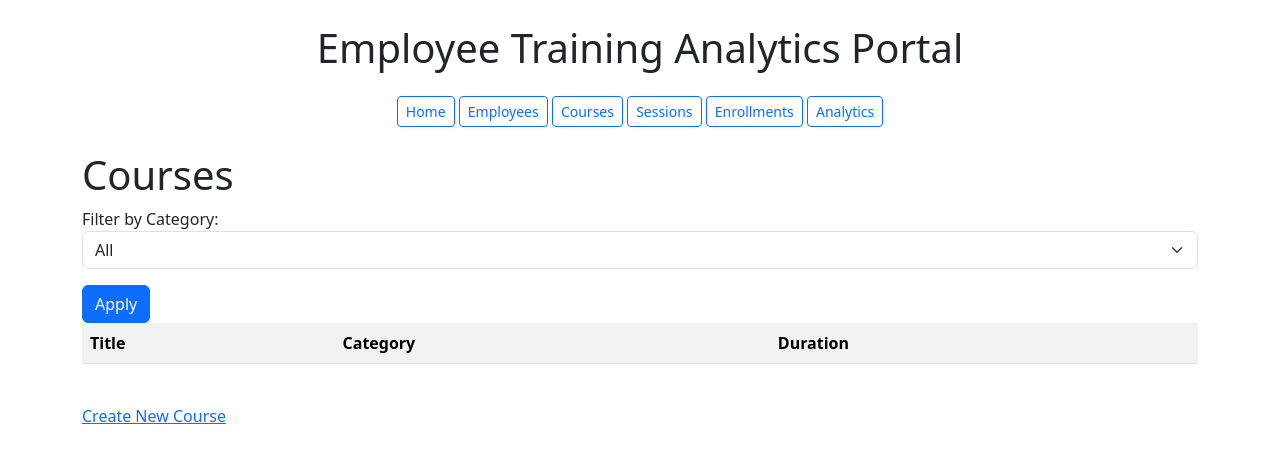
After one commit to Jaren-Wheeler/employee-training-portal, a Django app: page /courses/ in a window 1280 px wide. The commit adds this page. Shown: the top 463 px of the page. Run offline with Django 5.2, Linux system fonts and the light colour scheme; lists and menus that the app fills with data are empty.

Commit message:
Create course page with table for viewing current courses and filtering by category

```diff
--- a/templates/training/base.html
+++ b/templates/training/base.html
@@ -23,7 +23,10 @@
           >Home</a
         >
         <a href="#" class="btn btn-outline-primary btn-sm">Employees</a>
-        <a href="#" class="btn btn-outline-primary btn-sm">Courses</a>
+        <a
+          href="{% url 'training:courses_list' %}"
+          class="btn btn-outline-primary btn-sm"
+          >Courses</a>
         <a href="#" class="btn btn-outline-primary btn-sm">Sessions</a>
         <a
           href="{% url 'training:enrollment_list' %}"
--- /dev/null
+++ b/templates/training/courses.html
@@ -0,0 +1,83 @@
+<!doctype html>
+<html lang="en">
+  <head>
+    <meta charset="UTF-8" />
+    <meta name="viewport" content="width=device-width, initial-scale=1.0" />
+    <title>Document</title>
+  </head>
+  <body>
+    {% extends "training/base.html" %} {% block content %}
+    <h1>Courses</h1>
+
+    <form method="GET">
+      <label for="category">Filter by Category:</label>
+      <select class="form-select" name="category" id="category">
+        <option value="">All</option>
+
+        <option
+          value="Technical"
+          {%
+          if
+          selected_category=""
+          ="Technical"
+          %}selected{%
+          endif
+          %}
+        >
+          Technical
+        </option>
+
+        <option
+          value="Security"
+          {%
+          if
+          selected_category=""
+          ="Security"
+          %}selected{%
+          endif
+          %}
+        >
+          Security
+        </option>
+
+        <option
+          value="Soft Skills"
+          {%
+          if
+          selected_category=""
+          ="Soft Skills"
+          %}selected{%
+          endif
+          %}
+        >
+          Soft Skills
+        </option>
+      </select>
+
+      <button class="btn btn-primary mt-3" type="submit">Apply</button>
+    </form>
+
+    <table class="table table-striped">
+      <tr>
+        <th>Title</th>
+        <th>Category</th>
+        <th>Duration</th>
+      </tr>
+
+      {% for c in training_course %}
+      <tr>
+        <td>{{ c.title }}</td>
+        <td>{{ c.category }}</td>
+        <td>{{ c.duration_minutes }}</td>
+      </tr>
+      {% endfor %}
+    </table>
+
+    <br />
+
+    <a href="{% url 'training:create_courses.html' %}">
+      Create New Course
+    </a>
+    {% endblock %}
+  </body>
+</html>
--- a/training/urls.py
+++ b/training/urls.py
@@ -9,4 +9,6 @@ urlpatterns = [
     path("", views.home, name="home"),
     path("enrollments/", views.enrollment_list, name="enrollment_list"),
     path("enrollments/create", views.create_enrollment, name="create_enrollments"),
+    path("courses/", views.courses_list, name="courses_list"),
+    path("courses/create", views.create_enrollment, name="create_courses.html")
 ]
--- a/training/views.py
+++ b/training/views.py
@@ -1,5 +1,5 @@
 from django.shortcuts import render, redirect
-from .models import Enrollment, Employee, Session
+from .models import Enrollment, Employee, Session, Course
 
 # Handles creating a new enrollment:
 # - Displays form (GET)
@@ -57,3 +57,48 @@ def create_enrollment(request):
         "employees": employees,
         "sessions": sessions
     })
+
+# =========================
+# Courses Views
+# =========================
+
+def courses_list(request):
+    category = request.GET.get("category")
+    if category:
+        courses = Course.objects.filter(category=category)
+    else:
+        courses = Course.objects.all()
+
+    return render(request, "training/courses.html", {
+        "courses": courses,
+        "selected_status": category
+    })
+
+def create_courses(request):
+        # If form is submitted (POST request), process the data
+    if request.method == "POST":
+        employee_id = request.POST.get("employee")
+        session_id = request.POST.get("session")
+        status = request.POST.get("status")
+
+        # Create a new Enrollment record in the database
+        # using the selected employee, session, and status
+        Enrollment.objects.create(
+            employee_id=employee_id,
+            session_id=session_id,
+            status=status
+        )
+
+        # After saving, redirect user to the enrollment list page
+        return redirect("training:enrollment_list")
+
+    # If page is accessed normally (GET request),
+    # load employees and sessions to populate dropdowns
+    employees = Employee.objects.all()
+    sessions = Session.objects.all()
+
+    # Render the form and pass data to template
+    return render(request, "training/create_enrollment.html", {
+        "employees": employees,
+        "sessions": sessions
+    })
```
Also changed, not shown: templates/training/create_courses.html (added, +45 -0 lines).
